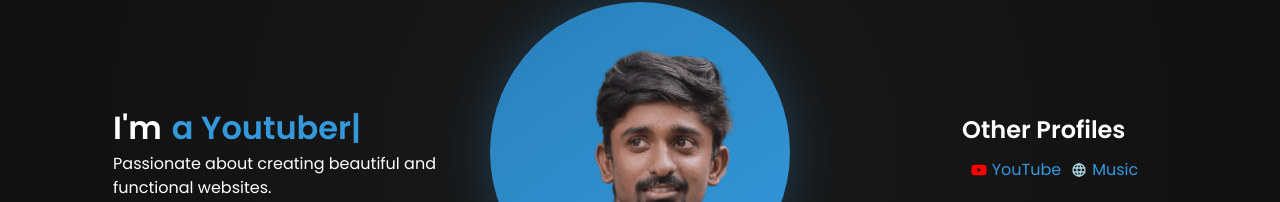
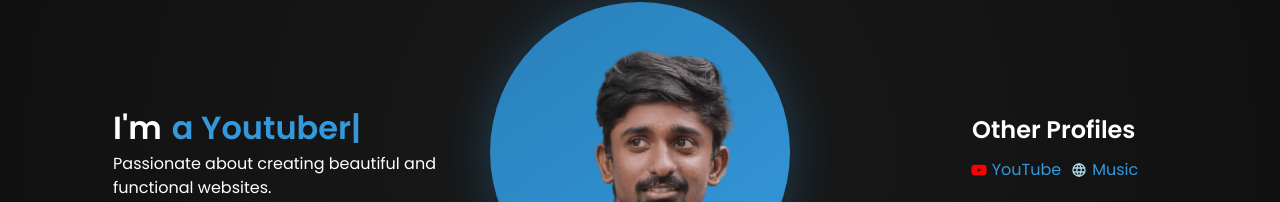
Before and after one commit to msdharani1/tharani-portfolio, a React (Vite) app: page / in a window 1280 px wide. Shown: the part 248-450 px from the top of the page. Built offline with nearby package versions, Linux system fonts and the light colour scheme; no server answers; the database is empty.

Commit message:
adject the design issue

```diff
--- a/src/index.css
+++ b/src/index.css
@@ -34,6 +34,6 @@ span{
 }
 @media only screen and (min-width: 1200px) {
   .prof-text{
-    margin-left: 10px;
+    margin-left: 20px;
   }
 }
```
